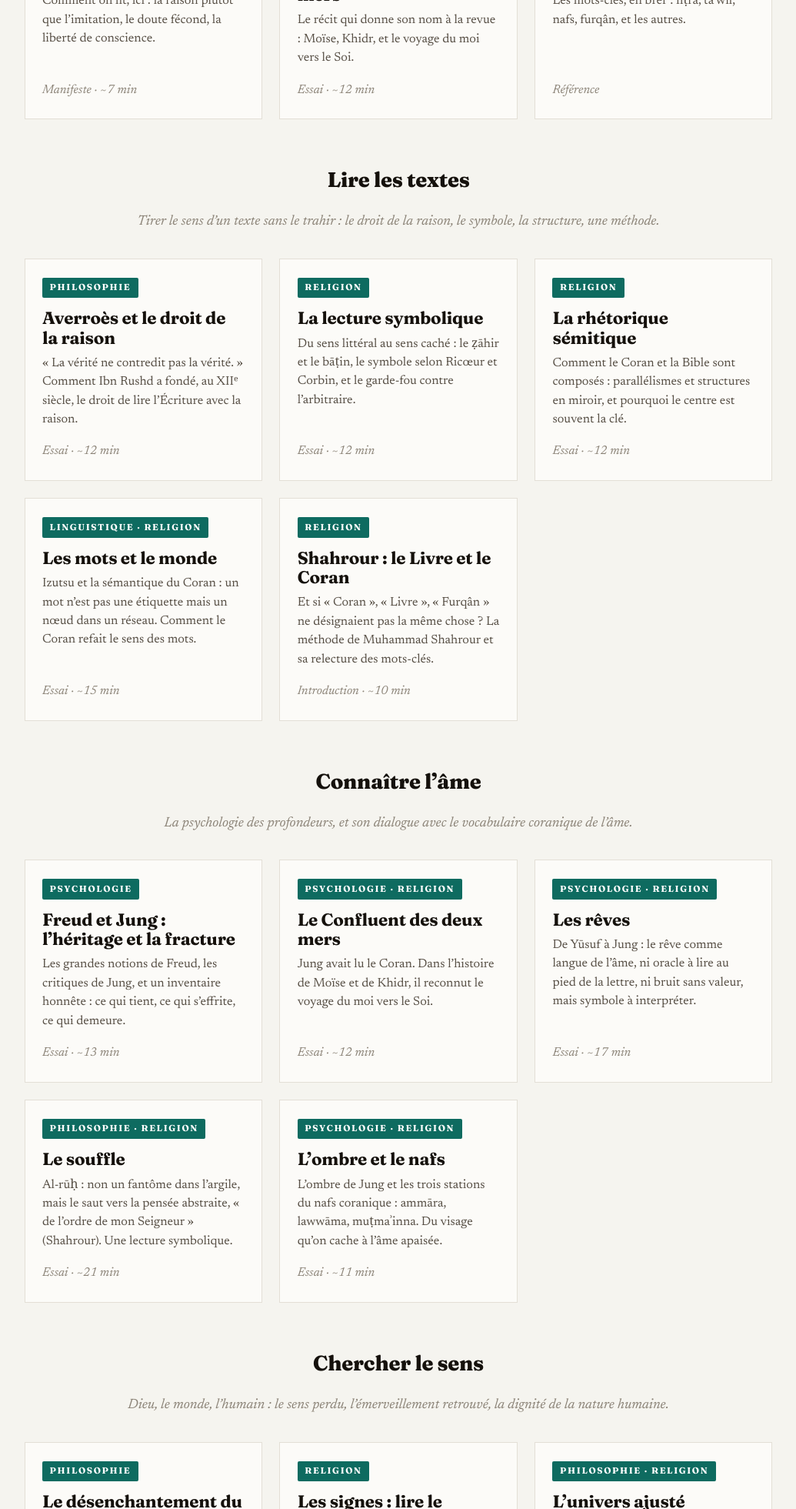
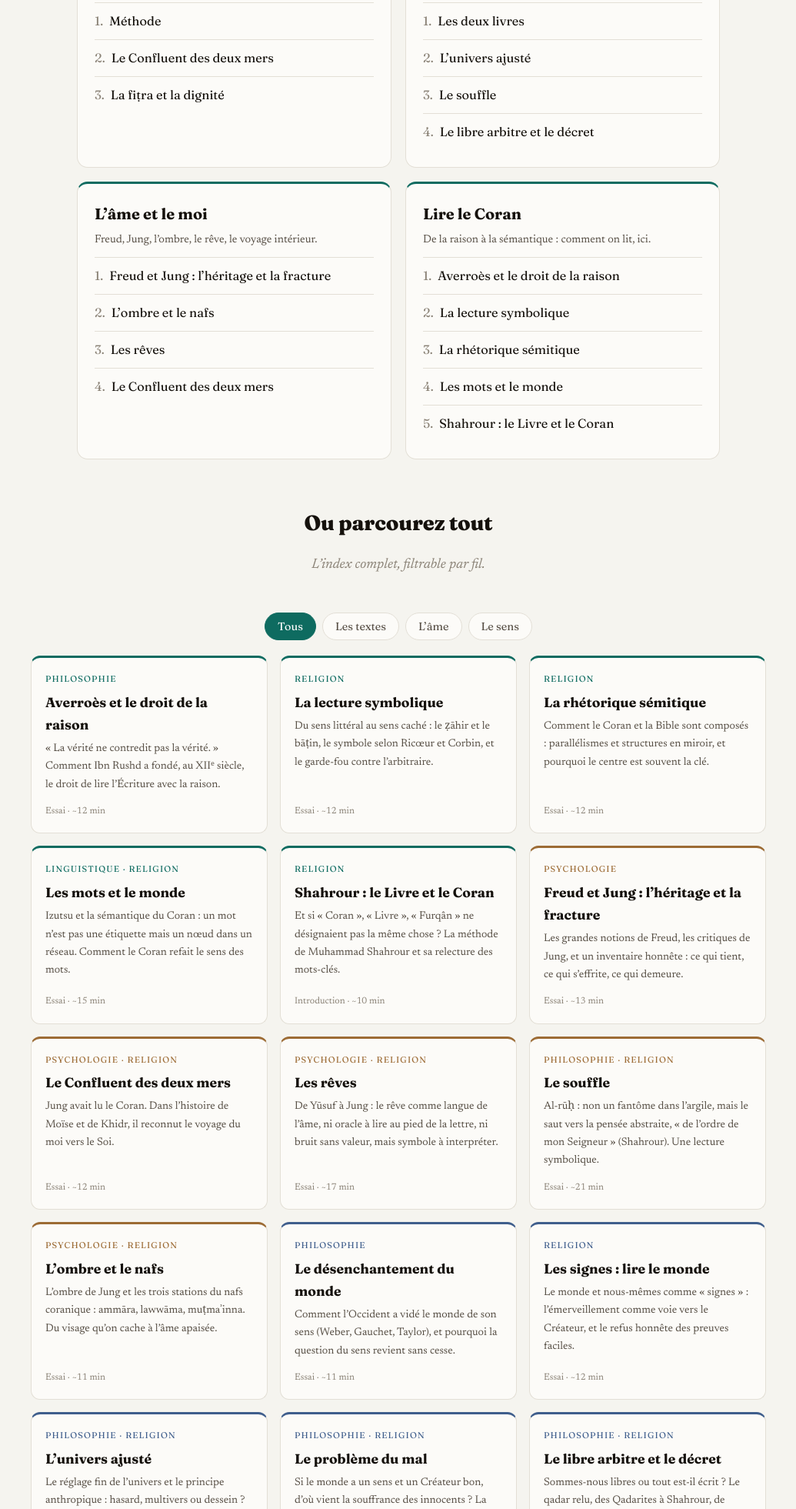
Before and after one commit to majmaconfluent/majma, a plain HTML site: page index.html in a window 1280 px wide. Shown: the part 839-2800 px from the top of the page at 77% size, without its empty margins (122-1157 px from the left). Drawn offline with Linux system fonts and the light colour scheme.

Commit message:
Add files via upload

```diff
--- a/index.html
+++ b/index.html
@@ -30,177 +30,164 @@
   <p style="margin-top:6px;"><a href="carte.html" style="display:inline-flex;align-items:center;gap:8px;text-decoration:none;font-family:var(--display);font-weight:600;font-size:1rem;color:var(--accent);border:1px solid var(--accent);padding:10px 20px;border-radius:999px;">✦ Explorer la carte des essais</a></p>
 </section>
 
-<section class="wrap" id="commencer">
-  <h2 class="section-title">Commencer ici</h2>
-  <p class="section-sub">Trois portes d’entrée, si vous ne savez pas par où prendre la revue.</p>
-  <div class="articles">
-
-    <a class="entry" href="methode.html">
-      <span class="tag">La revue</span>
-      <h3>Méthode</h3>
-      <p class="dek">Comment on lit, ici : la raison plutôt que l’imitation, le doute fécond, la liberté de conscience.</p>
-      <span class="meta">Manifeste · ~7 min</span>
-    </a>
-
-    <a class="entry" href="le-confluent-des-deux-mers.html">
-      <span class="tag">Essai phare</span>
-      <h3>Le Confluent des deux mers</h3>
-      <p class="dek">Le récit qui donne son nom à la revue : Moïse, Khidr, et le voyage du moi vers le Soi.</p>
-      <span class="meta">Essai · ~12 min</span>
-    </a>
-
-    <a class="entry" href="glossaire.html">
-      <span class="tag">Référence</span>
-      <h3>Glossaire</h3>
-      <p class="dek">Les mots-clés, en bref : fiṭra, taʾwīl, nafs, furqân, et les autres.</p>
-      <span class="meta">Référence</span>
-    </a>
-
+<section class="parc-intro"><h2 class="section-title">Par où commencer ?</h2><p class="section-sub">Quatre chemins de lecture, selon ce qui vous appelle. Les essais se répondent d’un fil à l’autre.</p></section>
+<div class="parc">
+  <div class="parc-card">
+    <h3>Commencer ici</h3>
+    <p class="parc-why">Si vous ne savez pas par où prendre la revue.</p>
+    <ul class="parc-steps">
+      <li><a href="methode.html">Méthode</a></li>
+      <li><a href="le-confluent-des-deux-mers.html">Le Confluent des deux mers</a></li>
+      <li><a href="la-fitra.html">La fiṭra et la dignité</a></li>
+    </ul>
   </div>
+  <div class="parc-card">
+    <h3>Science et foi</h3>
+    <p class="parc-why">Les deux livres, l’univers, le souffle, le décret.</p>
+    <ul class="parc-steps">
+      <li><a href="les-deux-livres.html">Les deux livres</a></li>
+      <li><a href="l-univers-ajuste.html">L’univers ajusté</a></li>
+      <li><a href="le-souffle.html">Le souffle</a></li>
+      <li><a href="le-libre-arbitre.html">Le libre arbitre et le décret</a></li>
+    </ul>
+  </div>
+  <div class="parc-card">
+    <h3>L’âme et le moi</h3>
+    <p class="parc-why">Freud, Jung, l’ombre, le rêve, le voyage intérieur.</p>
+    <ul class="parc-steps">
+      <li><a href="freud-et-jung.html">Freud et Jung : l’héritage et la fracture</a></li>
+      <li><a href="ombre-et-nafs.html">L’ombre et le nafs</a></li>
+      <li><a href="les-reves.html">Les rêves</a></li>
+      <li><a href="le-confluent-des-deux-mers.html">Le Confluent des deux mers</a></li>
+    </ul>
+  </div>
+  <div class="parc-card">
+    <h3>Lire le Coran</h3>
+    <p class="parc-why">De la raison à la sémantique : comment on lit, ici.</p>
+    <ul class="parc-steps">
+      <li><a href="averroes-la-raison.html">Averroès et le droit de la raison</a></li>
+      <li><a href="la-lecture-symbolique.html">La lecture symbolique</a></li>
+      <li><a href="la-rhetorique-semitique.html">La rhétorique sémitique</a></li>
+      <li><a href="les-mots-et-le-monde.html">Les mots et le monde</a></li>
+      <li><a href="shahrour-le-livre-et-le-coran.html">Shahrour : le Livre et le Coran</a></li>
+    </ul>
+  </div>
+</div>
+<section id="index" class="idx-head">
+  <span id="lire"></span><span id="ame"></span><span id="sens"></span>
+  <h2 class="section-title">Ou parcourez tout</h2>
+  <p class="section-sub">L’index complet, filtrable par fil.</p>
 </section>
-
-<section class="wrap" id="lire">
-  <h2 class="section-title">Lire les textes</h2>
-  <p class="section-sub">Tirer le sens d’un texte sans le trahir : le droit de la raison, le symbole, la structure, une méthode.</p>
-  <div class="articles">
-
-    <a class="entry" href="averroes-la-raison.html">
-      <span class="tag">Philosophie</span>
-      <h3>Averroès et le droit de la raison</h3>
-      <p class="dek">« La vérité ne contredit pas la vérité. » Comment Ibn Rushd a fondé, au XIIᵉ siècle, le droit de lire l’Écriture avec la raison.</p>
-      <span class="meta">Essai · ~12 min</span>
-    </a>
-
-    <a class="entry" href="la-lecture-symbolique.html">
-      <span class="tag">Religion</span>
-      <h3>La lecture symbolique</h3>
-      <p class="dek">Du sens littéral au sens caché : le ẓāhir et le bāṭin, le symbole selon Ricœur et Corbin, et le garde-fou contre l’arbitraire.</p>
-      <span class="meta">Essai · ~12 min</span>
-    </a>
-
-    <a class="entry" href="la-rhetorique-semitique.html">
-      <span class="tag">Religion</span>
-      <h3>La rhétorique sémitique</h3>
-      <p class="dek">Comment le Coran et la Bible sont composés : parallélismes et structures en miroir, et pourquoi le centre est souvent la clé.</p>
-      <span class="meta">Essai · ~12 min</span>
-    </a>
-
-    <a class="entry" href="les-mots-et-le-monde.html">
-      <span class="tag">Linguistique · Religion</span>
-      <h3>Les mots et le monde</h3>
-      <p class="dek">Izutsu et la sémantique du Coran : un mot n’est pas une étiquette mais un nœud dans un réseau. Comment le Coran refait le sens des mots.</p>
-      <span class="meta">Essai · ~15 min</span>
-    </a>
-
-    <a class="entry" href="shahrour-le-livre-et-le-coran.html">
-      <span class="tag">Religion</span>
-      <h3>Shahrour : le Livre et le Coran</h3>
-      <p class="dek">Et si « Coran », « Livre », « Furqân » ne désignaient pas la même chose ? La méthode de Muhammad Shahrour et sa relecture des mots-clés.</p>
-      <span class="meta">Introduction · ~10 min</span>
-    </a>
-
-  </div>
-</section>
-
-<section class="wrap" id="ame">
-  <h2 class="section-title">Connaître l’âme</h2>
-  <p class="section-sub">La psychologie des profondeurs, et son dialogue avec le vocabulaire coranique de l’âme.</p>
-  <div class="articles">
-
-    <a class="entry" href="freud-et-jung.html">
-      <span class="tag">Psychologie</span>
-      <h3>Freud et Jung : l’héritage et la fracture</h3>
-      <p class="dek">Les grandes notions de Freud, les critiques de Jung, et un inventaire honnête : ce qui tient, ce qui s’effrite, ce qui demeure.</p>
-      <span class="meta">Essai · ~13 min</span>
-    </a>
-
-    <a class="entry" href="le-confluent-des-deux-mers.html">
-      <span class="tag">Psychologie · Religion</span>
-      <h3>Le Confluent des deux mers</h3>
-      <p class="dek">Jung avait lu le Coran. Dans l’histoire de Moïse et de Khidr, il reconnut le voyage du moi vers le Soi.</p>
-      <span class="meta">Essai · ~12 min</span>
-    </a>
-
-    <a class="entry" href="les-reves.html">
-      <span class="tag">Psychologie · Religion</span>
-      <h3>Les rêves</h3>
-      <p class="dek">De Yūsuf à Jung : le rêve comme langue de l’âme, ni oracle à lire au pied de la lettre, ni bruit sans valeur, mais symbole à interpréter.</p>
-      <span class="meta">Essai · ~17 min</span>
-    </a>
-
-    <a class="entry" href="le-souffle.html">
-      <span class="tag">Philosophie · Religion</span>
-      <h3>Le souffle</h3>
-      <p class="dek">Al-rūḥ : non un fantôme dans l’argile, mais le saut vers la pensée abstraite, « de l’ordre de mon Seigneur » (Shahrour). Une lecture symbolique.</p>
-      <span class="meta">Essai · ~21 min</span>
-    </a>
-
-    <a class="entry" href="ombre-et-nafs.html">
-      <span class="tag">Psychologie · Religion</span>
-      <h3>L’ombre et le nafs</h3>
-      <p class="dek">L’ombre de Jung et les trois stations du nafs coranique : ammāra, lawwāma, muṭmaʾinna. Du visage qu’on cache à l’âme apaisée.</p>
-      <span class="meta">Essai · ~11 min</span>
-    </a>
-
-  </div>
-</section>
-
-<section class="wrap" id="sens">
-  <h2 class="section-title">Chercher le sens</h2>
-  <p class="section-sub">Dieu, le monde, l’humain : le sens perdu, l’émerveillement retrouvé, la dignité de la nature humaine.</p>
-  <div class="articles">
-
-    <a class="entry" href="le-desenchantement.html">
-      <span class="tag">Philosophie</span>
-      <h3>Le désenchantement du monde</h3>
-      <p class="dek">Comment l’Occident a vidé le monde de son sens (Weber, Gauchet, Taylor), et pourquoi la question du sens revient sans cesse.</p>
-      <span class="meta">Essai · ~11 min</span>
-    </a>
-
-    <a class="entry" href="les-signes.html">
-      <span class="tag">Religion</span>
-      <h3>Les signes : lire le monde</h3>
-      <p class="dek">Le monde et nous-mêmes comme « signes » : l’émerveillement comme voie vers le Créateur, et le refus honnête des preuves faciles.</p>
-      <span class="meta">Essai · ~12 min</span>
-    </a>
-
-    <a class="entry" href="l-univers-ajuste.html">
-      <span class="tag">Philosophie · Religion</span>
-      <h3>L’univers ajusté</h3>
-      <p class="dek">Le réglage fin de l’univers et le principe anthropique : hasard, multivers ou dessein ? Une merveille réelle, mais pourquoi ce n’est pas une preuve.</p>
-      <span class="meta">Essai · ~15 min</span>
-    </a>
-
-    <a class="entry" href="le-probleme-du-mal.html">
-      <span class="tag">Philosophie · Religion</span>
-      <h3>Le problème du mal</h3>
-      <p class="dek">Si le monde a un sens et un Créateur bon, d’où vient la souffrance des innocents ? La plus forte des objections, prise au sérieux.</p>
-      <span class="meta">Essai · ~16 min</span>
-    </a>
-
-    <a class="entry" href="le-libre-arbitre.html">
-      <span class="tag">Philosophie · Religion</span>
-      <h3>Le libre arbitre et le décret</h3>
-      <p class="dek">Sommes-nous libres ou tout est-il écrit ? Le qadar relu, des Qadarites à Shahrour, de Boèce à la physique quantique et aux neurosciences.</p>
-      <span class="meta">Essai · ~20 min</span>
-    </a>
-
-    <a class="entry" href="les-deux-livres.html">
-      <span class="tag">Philosophie · Religion</span>
-      <h3>Les deux livres</h3>
-      <p class="dek">Science et foi : deux lectures du même monde, un seul Auteur. En suivant Nidhal Guessoum, d’Averroès à Barbour, lire le comment sans prétendre prouver le pourquoi.</p>
-      <span class="meta">Essai · ~16 min</span>
-    </a>
-
-    <a class="entry" href="la-fitra.html">
-      <span class="tag">Religion</span>
-      <h3>La fiṭra et la dignité</h3>
-      <p class="dek">La nature première inscrite en l’humain, et la dignité qui lui est conférée : « Nous avons honoré les fils d’Adam ».</p>
-      <span class="meta">Essai · ~12 min</span>
-    </a>
-
-  </div>
-</section>
+<div class="fbar">
+  <button class="fbtn active" data-f="all">Tous</button>
+  <button class="fbtn" data-f="lire" style="--bc:#0e6b60">Les textes</button>
+  <button class="fbtn" data-f="ame" style="--bc:#9c6b34">L’âme</button>
+  <button class="fbtn" data-f="sens" style="--bc:#3f5e8c">Le sens</button>
+</div>
+<div class="fgrid">
+  <a class="fcard" data-thread="lire" style="--tc:#0e6b60" href="averroes-la-raison.html">
+    <span class="tg">Philosophie</span>
+    <h3>Averroès et le droit de la raison</h3>
+    <span class="dk">« La vérité ne contredit pas la vérité. » Comment Ibn Rushd a fondé, au XIIᵉ siècle, le droit de lire l’Écriture avec la raison.</span>
+    <span class="mt">Essai · ~12 min</span>
+  </a>
+  <a class="fcard" data-thread="lire" style="--tc:#0e6b60" href="la-lecture-symbolique.html">
+    <span class="tg">Religion</span>
+    <h3>La lecture symbolique</h3>
+    <span class="dk">Du sens littéral au sens caché : le ẓāhir et le bāṭin, le symbole selon Ricœur et Corbin, et le garde-fou contre l’arbitraire.</span>
+    <span class="mt">Essai · ~12 min</span>
+  </a>
+  <a class="fcard" data-thread="lire" style="--tc:#0e6b60" href="la-rhetorique-semitique.html">
+    <span class="tg">Religion</span>
+    <h3>La rhétorique sémitique</h3>
+    <span class="dk">Comment le Coran et la Bible sont composés : parallélismes et structures en miroir, et pourquoi le centre est souvent la clé.</span>
+    <span class="mt">Essai · ~12 min</span>
+  </a>
+  <a class="fcard" data-thread="lire" style="--tc:#0e6b60" href="les-mots-et-le-monde.html">
+    <span class="tg">Linguistique · Religion</span>
+    <h3>Les mots et le monde</h3>
+    <span class="dk">Izutsu et la sémantique du Coran : un mot n’est pas une étiquette mais un nœud dans un réseau. Comment le Coran refait le sens des mots.</span>
+    <span class="mt">Essai · ~15 min</span>
+  </a>
+  <a class="fcard" data-thread="lire" style="--tc:#0e6b60" href="shahrour-le-livre-et-le-coran.html">
+    <span class="tg">Religion</span>
+    <h3>Shahrour : le Livre et le Coran</h3>
+    <span class="dk">Et si « Coran », « Livre », « Furqân » ne désignaient pas la même chose ? La méthode de Muhammad Shahrour et sa relecture des mots-clés.</span>
+    <span class="mt">Introduction · ~10 min</span>
+  </a>
+  <a class="fcard" data-thread="ame" style="--tc:#9c6b34" href="freud-et-jung.html">
+    <span class="tg">Psychologie</span>
+    <h3>Freud et Jung : l’héritage et la fracture</h3>
+    <span class="dk">Les grandes notions de Freud, les critiques de Jung, et un inventaire honnête : ce qui tient, ce qui s’effrite, ce qui demeure.</span>
+    <span class="mt">Essai · ~13 min</span>
+  </a>
+  <a class="fcard" data-thread="ame" style="--tc:#9c6b34" href="le-confluent-des-deux-mers.html">
+    <span class="tg">Psychologie · Religion</span>
+    <h3>Le Confluent des deux mers</h3>
+    <span class="dk">Jung avait lu le Coran. Dans l’histoire de Moïse et de Khidr, il reconnut le voyage du moi vers le Soi.</span>
+    <span class="mt">Essai · ~12 min</span>
+  </a>
+  <a class="fcard" data-thread="ame" style="--tc:#9c6b34" href="les-reves.html">
+    <span class="tg">Psychologie · Religion</span>
+    <h3>Les rêves</h3>
+    <span class="dk">De Yūsuf à Jung : le rêve comme langue de l’âme, ni oracle à lire au pied de la lettre, ni bruit sans valeur, mais symbole à interpréter.</span>
+    <span class="mt">Essai · ~17 min</span>
+  </a>
+  <a class="fcard" data-thread="ame" style="--tc:#9c6b34" href="le-souffle.html">
+    <span class="tg">Philosophie · Religion</span>
+    <h3>Le souffle</h3>
+    <span class="dk">Al-rūḥ : non un fantôme dans l’argile, mais le saut vers la pensée abstraite, « de l’ordre de mon Seigneur » (Shahrour). Une lecture symbolique.</span>
+    <span class="mt">Essai · ~21 min</span>
+  </a>
+  <a class="fcard" data-thread="ame" style="--tc:#9c6b34" href="ombre-et-nafs.html">
+    <span class="tg">Psychologie · Religion</span>
+    <h3>L’ombre et le nafs</h3>
+    <span class="dk">L’ombre de Jung et les trois stations du nafs coranique : ammāra, lawwāma, muṭmaʾinna. Du visage qu’on cache à l’âme apaisée.</span>
+    <span class="mt">Essai · ~11 min</span>
+  </a>
+  <a class="fcard" data-thread="sens" style="--tc:#3f5e8c" href="le-desenchantement.html">
+    <span class="tg">Philosophie</span>
+    <h3>Le désenchantement du monde</h3>
+    <span class="dk">Comment l’Occident a vidé le monde de son sens (Weber, Gauchet, Taylor), et pourquoi la question du sens revient sans cesse.</span>
+    <span class="mt">Essai · ~11 min</span>
+  </a>
+  <a class="fcard" data-thread="sens" style="--tc:#3f5e8c" href="les-signes.html">
+    <span class="tg">Religion</span>
+    <h3>Les signes : lire le monde</h3>
+    <span class="dk">Le monde et nous-mêmes comme « signes » : l’émerveillement comme voie vers le Créateur, et le refus honnête des preuves faciles.</span>
+    <span class="mt">Essai · ~12 min</span>
+  </a>
+  <a class="fcard" data-thread="sens" style="--tc:#3f5e8c" href="l-univers-ajuste.html">
+    <span class="tg">Philosophie · Religion</span>
+    <h3>L’univers ajusté</h3>
+    <span class="dk">Le réglage fin de l’univers et le principe anthropique : hasard, multivers ou dessein ? Une merveille réelle, mais pourquoi ce n’est pas une preuve.</span>
+    <span class="mt">Essai · ~15 min</span>
+  </a>
+  <a class="fcard" data-thread="sens" style="--tc:#3f5e8c" href="le-probleme-du-mal.html">
+    <span class="tg">Philosophie · Religion</span>
+    <h3>Le problème du mal</h3>
+    <span class="dk">Si le monde a un sens et un Créateur bon, d’où vient la souffrance des innocents ? La plus forte des objections, prise au sérieux.</span>
+    <span class="mt">Essai · ~16 min</span>
+  </a>
+  <a class="fcard" data-thread="sens" style="--tc:#3f5e8c" href="le-libre-arbitre.html">
+    <span class="tg">Philosophie · Religion</span>
+    <h3>Le libre arbitre et le décret</h3>
+    <span class="dk">Sommes-nous libres ou tout est-il écrit ? Le qadar relu, des Qadarites à Shahrour, de Boèce à la physique quantique et aux neurosciences.</span>
+    <span class="mt">Essai · ~20 min</span>
+  </a>
+  <a class="fcard" data-thread="sens" style="--tc:#3f5e8c" href="les-deux-livres.html">
+    <span class="tg">Philosophie · Religion</span>
+    <h3>Les deux livres</h3>
+    <span class="dk">Science et foi : deux lectures du même monde, un seul Auteur. En suivant Nidhal Guessoum, d’Averroès à Barbour, lire le comment sans prétendre prouver le pourquoi.</span>
+    <span class="mt">Essai · ~16 min</span>
+  </a>
+  <a class="fcard" data-thread="sens" style="--tc:#3f5e8c" href="la-fitra.html">
+    <span class="tg">Religion</span>
+    <h3>La fiṭra et la dignité</h3>
+    <span class="dk">La nature première inscrite en l’humain, et la dignité qui lui est conférée : « Nous avons honoré les fils d’Adam ».</span>
+    <span class="mt">Essai · ~12 min</span>
+  </a>
+</div>
 
 <section class="reading" id="apropos">
   <h2 class="section-title">À propos</h2>
@@ -226,9 +213,13 @@
 </footer>
 
 <script>
-  var bar=document.getElementById('progress');
-  function upd(){var h=document.documentElement;var m=h.scrollHeight-h.clientHeight;bar.style.width=(m>0?(h.scrollTop/m)*100:0)+'%';}
-  document.addEventListener('scroll',upd,{passive:true});upd();
+  var bar=document.getElementById("progress");
+  function upd(){var h=document.documentElement;var m=h.scrollHeight-h.clientHeight;bar.style.width=(m>0?(h.scrollTop/m)*100:0)+"%";}
+  document.addEventListener("scroll",upd,{passive:true});upd();
+  var btns=document.querySelectorAll(".fbtn"),cards=document.querySelectorAll(".fcard");
+  btns.forEach(function(x){x.addEventListener("click",function(){btns.forEach(function(y){y.classList.remove("active")});x.classList.add("active");var f=x.dataset.f;cards.forEach(function(c){c.classList.toggle("hide",f!=="all"&&c.dataset.thread!==f)});});});
+  function applyHash(){var h=(location.hash||"").replace("#","");if(h==="lire"||h==="ame"||h==="sens"){var b=document.querySelector('.fbtn[data-f="'+h+'"]');if(b)b.click();}}
+  window.addEventListener("hashchange",applyHash);applyHash();
 </script>
 </body>
 </html>
--- a/styles.css
+++ b/styles.css
@@ -205,3 +205,30 @@ figure.diagram figcaption{font-family:var(--body);font-style:italic;font-size:1.
 .emblem-rule{display:flex;align-items:center;gap:1rem;margin-top:1.3rem;}
 .emblem-rule .ln{height:1px;background:var(--rule);flex:1;}
 .emblem-rule .emblem{flex:0 0 auto;}
+
+
+/* === accueil C+D === */
+.parc-intro{max-width:880px;margin:18px auto 0;padding:0 22px;}
+.parc{max-width:880px;margin:0 auto;padding:14px 22px 4px;display:grid;gap:18px;grid-template-columns:1fr;}
+@media(min-width:680px){.parc{grid-template-columns:1fr 1fr;}}
+.parc-card{background:var(--card);border:1px solid var(--rule);border-radius:14px;padding:22px;border-top:3px solid var(--accent);}
+.parc-card h3{font-family:var(--display);font-size:1.25rem;color:var(--ink);margin:0;}
+.parc-why{color:var(--ink-soft);font-size:.9rem;margin:6px 0 10px;}
+.parc-steps{list-style:none;margin:0;padding:0;counter-reset:s;}
+.parc-steps li{counter-increment:s;border-top:1px solid var(--rule);}
+.parc-steps a{display:block;padding:10px 0;text-decoration:none;color:var(--ink);font-family:var(--display);font-size:1.02rem;}
+.parc-steps a:before{content:counter(s)".";color:var(--ink-faint);margin-right:8px;}
+.parc-steps a:hover{color:var(--accent);}
+.idx-head{max-width:1000px;margin:34px auto 0;padding:0 22px;text-align:center;}
+.fbar{max-width:1000px;margin:0 auto;padding:14px 22px 6px;display:flex;flex-wrap:wrap;gap:8px;justify-content:center;}
+.fbtn{font-family:var(--display);font-size:.9rem;border:1px solid var(--rule);background:var(--card);color:var(--ink-soft);padding:8px 16px;border-radius:999px;cursor:pointer;}
+.fbtn.active{background:var(--bc,var(--accent));border-color:var(--bc,var(--accent));color:#fff;}
+.fgrid{max-width:1000px;margin:0 auto;padding:14px 22px 0;display:grid;gap:16px;grid-template-columns:1fr;}
+@media(min-width:620px){.fgrid{grid-template-columns:1fr 1fr;}}
+@media(min-width:940px){.fgrid{grid-template-columns:1fr 1fr 1fr;}}
+.fcard{background:var(--card);border:1px solid var(--rule);border-radius:12px;padding:18px;text-decoration:none;display:flex;flex-direction:column;gap:6px;border-top:3px solid var(--tc,var(--accent));}
+.fcard .tg{font-size:.7rem;letter-spacing:.1em;text-transform:uppercase;color:var(--tc,var(--accent));font-family:var(--display);}
+.fcard h3{font-family:var(--display);font-size:1.1rem;color:var(--ink);margin:0;}
+.fcard .dk{color:var(--ink-soft);font-size:.88rem;}
+.fcard .mt{color:var(--ink-faint);font-size:.76rem;margin-top:auto;padding-top:6px;}
+.fcard.hide{display:none;}
```
